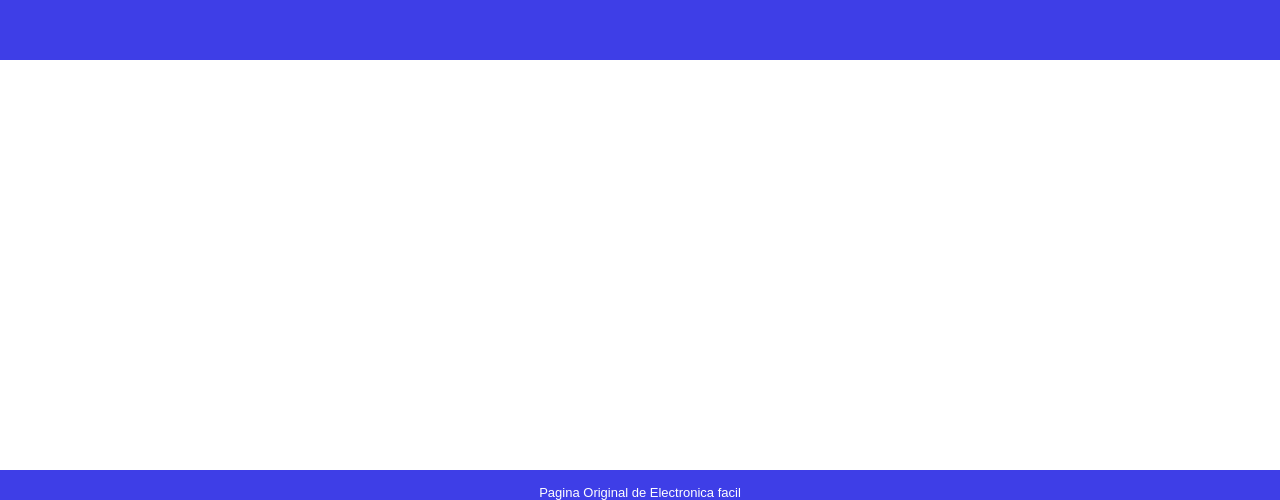
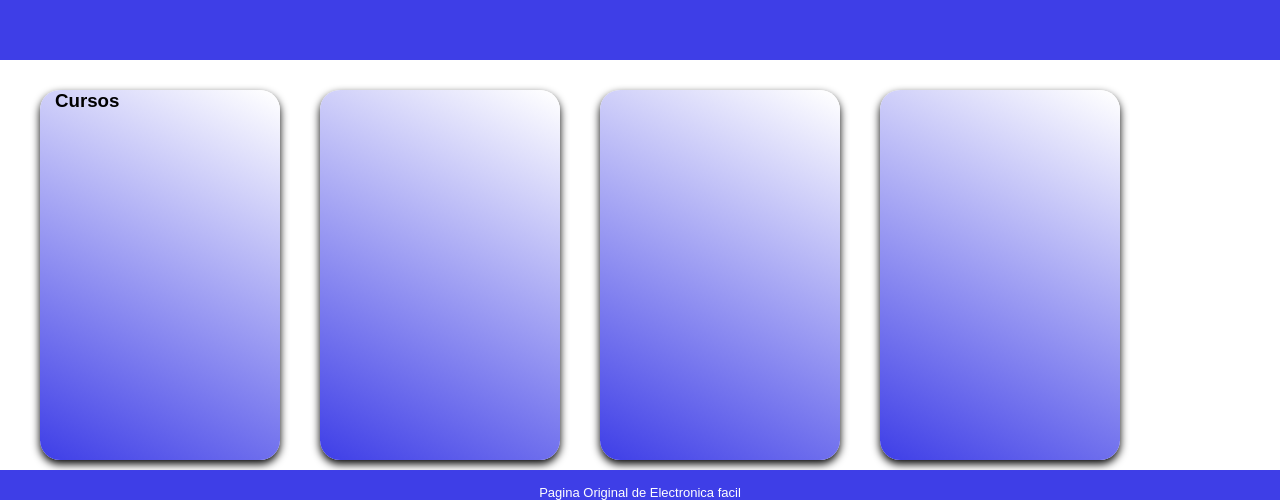
Before and after one commit to AndresCalvoG/AndresCalvoG.github.io, a plain HTML site: page index.html in a window 1280 px wide. Shown: the part 830-1330 px from the top of the page. Drawn offline with Linux system fonts and the light colour scheme.

Commit message:
agregado slider final

```diff
--- a/index.html
+++ b/index.html
@@ -65,22 +65,22 @@
         </article>
     </section>
     <section class="slide">
-        <article class="slide-margin-right"></article>
-        <articule class="slide-card--rightup">
+      <article class="slide-container--card">
+        <articule class="slide-card">
             <div>
                 <h1>Cursos</h1>
             </div>
         </articule>
-        <articule class="slide-card--leftup">
+        <articule class="slide-card">
 
         </articule>
-        <articule class="slide-card--rightdown">
+        <articule class="slide-card">
 
         </articule>
-        <articule class="slide-card--leftdown">
+        <articule class="slide-card">
 
         </articule>
-        <article class="slide-margin-left"></article>
+      </article>
     </section>
         </main>
     <footer class="main-foot">
--- a/style.css
+++ b/style.css
@@ -142,40 +142,31 @@ img{
 }
 .slide{
     position: relative;
-    /*display: flex;*/
-    display: grid;
-    gap:40px;
+    display: flex;
+    width: 100vw;
     height: 40rem ;
-    overflow-x: scroll;
-    overflow-y: hidden;
+    padding: 1.5rem 4rem 0 4rem;
+    overflow-x: auto;
     overscroll-behavior-x: contain;
     scroll-snap-type: x proximity;
     border-style: none;
     background-color: white;
     order:3;
 }
-.slide-margin-right{
-    grid-column-start: 1;
-    grid-column-end: 2;
+.slide-container--card{
     position: relative;
-    width: 40px;
-    min-width: 40px;
-    max-width: 60px;
+    display: flex;
+    flex-direction: row;
     height: 37rem;
-    border-style: solid;
-    border-color: black;
-    border: 3px;
 }
-.slide-card--rightup{
-    grid-column-start: 2;
-    grid-column-end: 3;
+.slide-card{
     position:relative;
     scroll-snap-align: center;
     width: 75%;
     min-width: 240px;
     max-width: 300px;
     height: 37rem;
-    margin: 0.5rem ;
+    margin: 0.5rem 4rem 0.5rem 0;
     padding: 0 15px;
     font-size: 1.6rem;
     font-family: Arial, Helvetica, sans-serif;
@@ -183,69 +174,6 @@ img{
     box-shadow: 0 4px 8px rgba(0, 0, 0, 1);
     color: black;
     background: linear-gradient(207.8deg,rgb(255, 255, 255) 1%,rgb(62, 62, 231) 100%);
-}
-.slide-card--leftup{
-    grid-column-start: 3;
-    grid-column-end: 4;
-    position:relative;
-    scroll-snap-align: center;
-    width: 75%;
-    min-width: 240px;
-    max-width: 300px;
-    height: 37rem;
-    margin: 0.5rem ;
-    padding: 0 15px;
-    font-size: 1.6rem;
-    font-family: Arial, Helvetica, sans-serif;
-    border-radius: 2rem;
-    box-shadow: 0 4px 8px rgba(0, 0, 0, 1);
-    color: black;
-    background: linear-gradient(207.8deg,rgb(255, 255, 255) 1%,rgb(62, 62, 231) 100%);
-}
-.slide-card--rightdown{
-    grid-column-start: 4;
-    grid-column-end: 5;
-    position:relative;
-    scroll-snap-align: center;
-    width: 75%;
-    min-width: 240px;
-    max-width: 300px;
-    height: 37rem;
-    margin: 0.5rem ;
-    padding: 0 15px;
-    font-size: 1.6rem;
-    font-family: Arial, Helvetica, sans-serif;
-    border-radius: 2rem;
-    box-shadow: 0 4px 8px rgba(0, 0, 0, 1);
-    color: black;
-    background: linear-gradient(207.8deg,rgb(255, 255, 255) 1%,rgb(62, 62, 231) 100%);
-}
-.slide-card--leftdown{
-    grid-column-start: 5;
-    grid-column-end: 6;
-    position:relative;
-    scroll-snap-align: center;
-    width: 75%;
-    min-width: 240px;
-    max-width: 300px;
-    height: 37rem;
-    margin: 0.5rem ;
-    padding: 0 15px;
-    font-size: 1.6rem;
-    font-family: Arial, Helvetica, sans-serif;
-    border-radius: 2rem;
-    box-shadow: 0 4px 8px rgba(0, 0, 0, 1);
-    color: black;
-    background: linear-gradient(207.8deg,rgb(255, 255, 255) 1%,rgb(62, 62, 231) 100%);
-}
-.slide-margin-right{
-    grid-column-start: 6;
-    grid-column-end: 7;
-    position: relative;
-    width: 40px;
-    min-width: 40px;
-    max-width: 60px;
-    height: 37rem;
 }
 .main-foot{
     margin-bottom: 0px;
```
